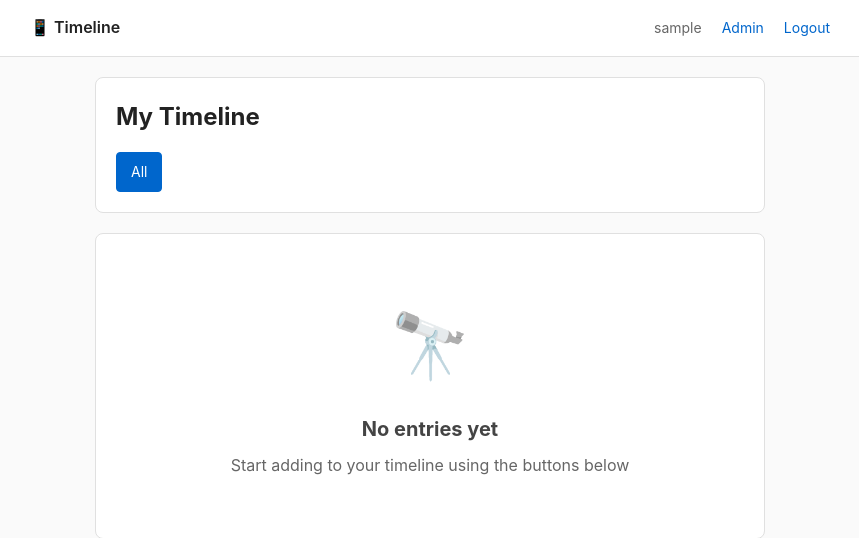
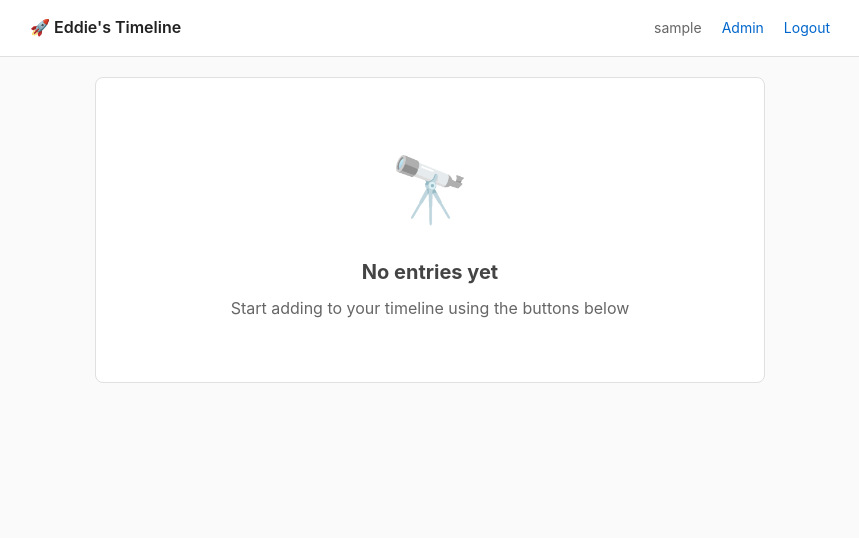
Before and after one commit to jeremeybingham/CareCircle, a Django app: page / in a window 1280 px wide. Shown: the top 538 px of the page, without its empty margins (210-1069 px from the left). Run offline with Django 5.2, Linux system fonts and the light colour scheme; the visitor is signed in with stand-in values (Sample User, id 1); data that the repository does not hold is empty.

Commit message:
Remove filter buttons and rebrand to Eddie's Timeline
- Remove form type filter buttons and "My Timeline" header from timeline view
- Simplify TimelineListView by removing filter logic
- Update navbar branding to "🚀 Eddie's Timeline"
- Clean up pagination links to remove filter parameter references

```diff
--- a/templates/base.html
+++ b/templates/base.html
@@ -12,7 +12,7 @@
     {% if user.is_authenticated %}
     <nav class="navbar">
         <div class="nav-container">
-            <a href="{% url 'timeline:timeline' %}" class="nav-brand">📱 Timeline</a>
+            <a href="{% url 'timeline:timeline' %}" class="nav-brand">🚀 Eddie's Timeline</a>
             <div class="nav-menu">
                 <span class="nav-user">{{ user.username }}</span>
                 {% if user.is_staff %}
--- a/timeline/templates/timeline/timeline.html
+++ b/timeline/templates/timeline/timeline.html
@@ -5,18 +5,6 @@
 
 {% block content %}
 <div class="timeline-container">
-    <div class="timeline-header">
-        <h1>My Timeline</h1>
-        <div class="filter-buttons">
-            <a href="{% url 'timeline:timeline' %}" class="filter-btn {% if not current_filter %}active{% endif %}">All</a>
-            {% for form in forms %}
-            <a href="?form={{ form.type }}" class="filter-btn {% if current_filter == form.type %}active{% endif %}">
-                {{ form.icon }} {{ form.name }}
-            </a>
-            {% endfor %}
-        </div>
-    </div>
-
     <div class="timeline">
         {% if page_obj %}
             {% for entry in page_obj %}
@@ -28,13 +16,13 @@
             {% if page_obj.has_other_pages %}
             <div class="pagination">
                 {% if page_obj.has_previous %}
-                <a href="?page={{ page_obj.previous_page_number }}{% if current_filter %}&form={{ current_filter }}{% endif %}" class="page-link">← Previous</a>
+                <a href="?page={{ page_obj.previous_page_number }}" class="page-link">← Previous</a>
                 {% endif %}
 
                 <span class="page-info">Page {{ page_obj.number }} of {{ page_obj.paginator.num_pages }}</span>
 
                 {% if page_obj.has_next %}
-                <a href="?page={{ page_obj.next_page_number }}{% if current_filter %}&form={{ current_filter }}{% endif %}" class="page-link">Next →</a>
+                <a href="?page={{ page_obj.next_page_number }}" class="page-link">Next →</a>
                 {% endif %}
             </div>
             {% endif %}
--- a/timeline/views.py
+++ b/timeline/views.py
@@ -7,7 +7,6 @@ from django.views.decorators.http import require_http_methods
 from django.http import JsonResponse, Http404
 from django.urls import reverse_lazy, reverse
 from django.core.paginator import Paginator
-from django.db.models import Q
 
 from .models import FormType, Entry, UserFormAccess
 from .forms import get_form_class, is_valid_form_type
@@ -41,8 +40,7 @@ class SignupView(CreateView):
 
 class TimelineListView(LoginRequiredMixin, ListView):
     """
-    Main timeline view showing user's entries.
-    Supports filtering by form type and pagination.
+    Main timeline view showing all entries with pagination.
     """
     model = Entry
     template_name = 'timeline/timeline.html'
@@ -50,18 +48,11 @@ class TimelineListView(LoginRequiredMixin, ListView):
     paginate_by = 20
 
     def get_queryset(self):
-        """Get all entries, optionally filtered by form type"""
-        queryset = Entry.objects.all().select_related('form_type', 'user', 'user__profile')
-
-        # Optional: Filter by form type
-        form_filter = self.request.GET.get('form')
-        if form_filter:
-            queryset = queryset.filter(form_type__type=form_filter)
-
-        return queryset
+        """Get all entries"""
+        return Entry.objects.all().select_related('form_type', 'user', 'user__profile')
 
     def get_context_data(self, **kwargs):
-        """Add available forms and current filter to context"""
+        """Add available forms to context"""
         context = super().get_context_data(**kwargs)
 
         # Get forms the user has access to
@@ -71,7 +62,6 @@ class TimelineListView(LoginRequiredMixin, ListView):
         ).distinct().order_by('name')
 
         context['forms'] = available_forms
-        context['current_filter'] = self.request.GET.get('form', '')
 
         return context
 
```
